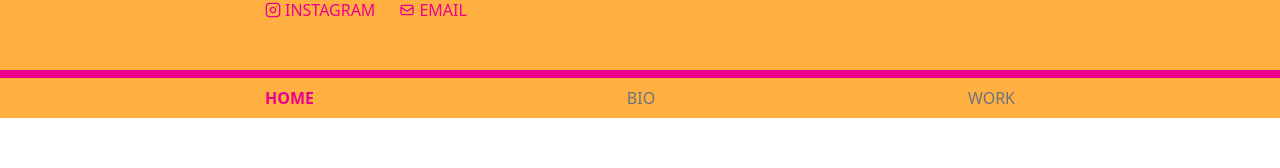
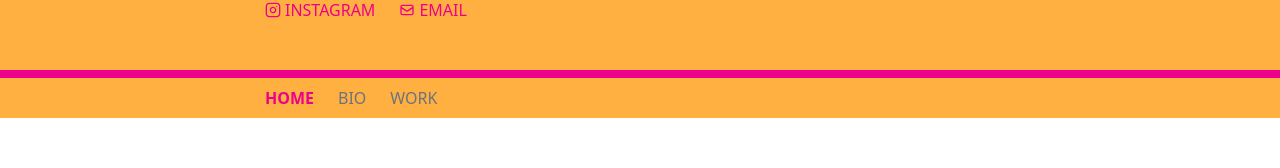
Before and after one commit to RickBr0wn/artist-portfolio, a Next.js app: page / in a window 1280 px wide. Shown: the part 150-318 px from the top of the page. Built offline with nearby package versions, Linux system fonts and the light colour scheme; a web font is replaced by a local one.

Commit message:
alters navbar

```diff
--- a/app/components/navbar.tsx
+++ b/app/components/navbar.tsx
@@ -46,7 +46,7 @@ const Navbar: FC<NavbarProps> = (): JSX.Element => {
         </div>
       </div>
       <div className="bg-theme-orange py- flex items-center">
-        <div className="w-[750px] flex justify-between mx-auto px-4 md:px-0 py-2">
+        <div className="w-[750px] flex gap-6 mx-auto px-4 md:px-0 py-2">
           <Link href="/">
             <p
               onClick={() => setSelected('home')}
```
